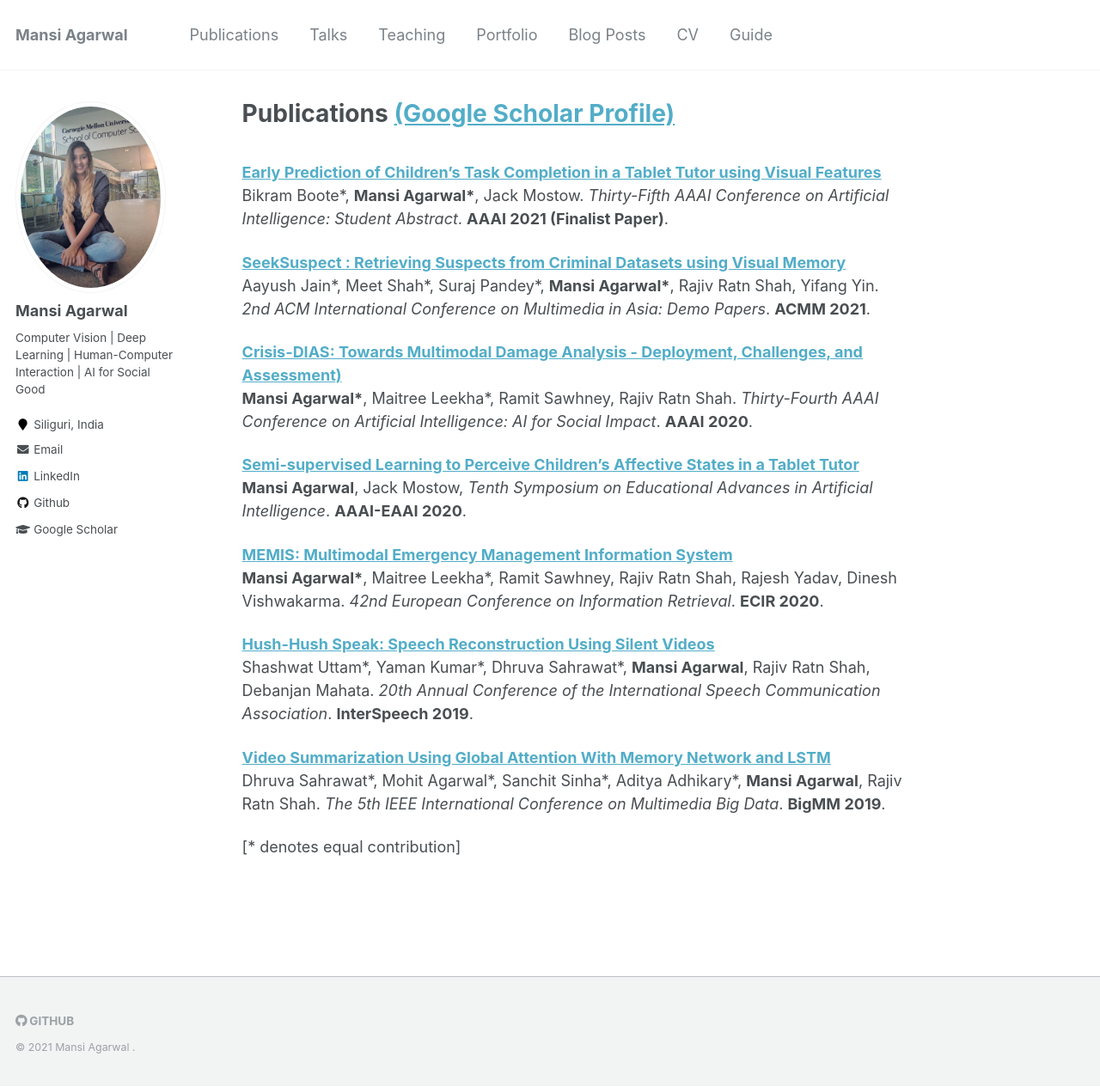
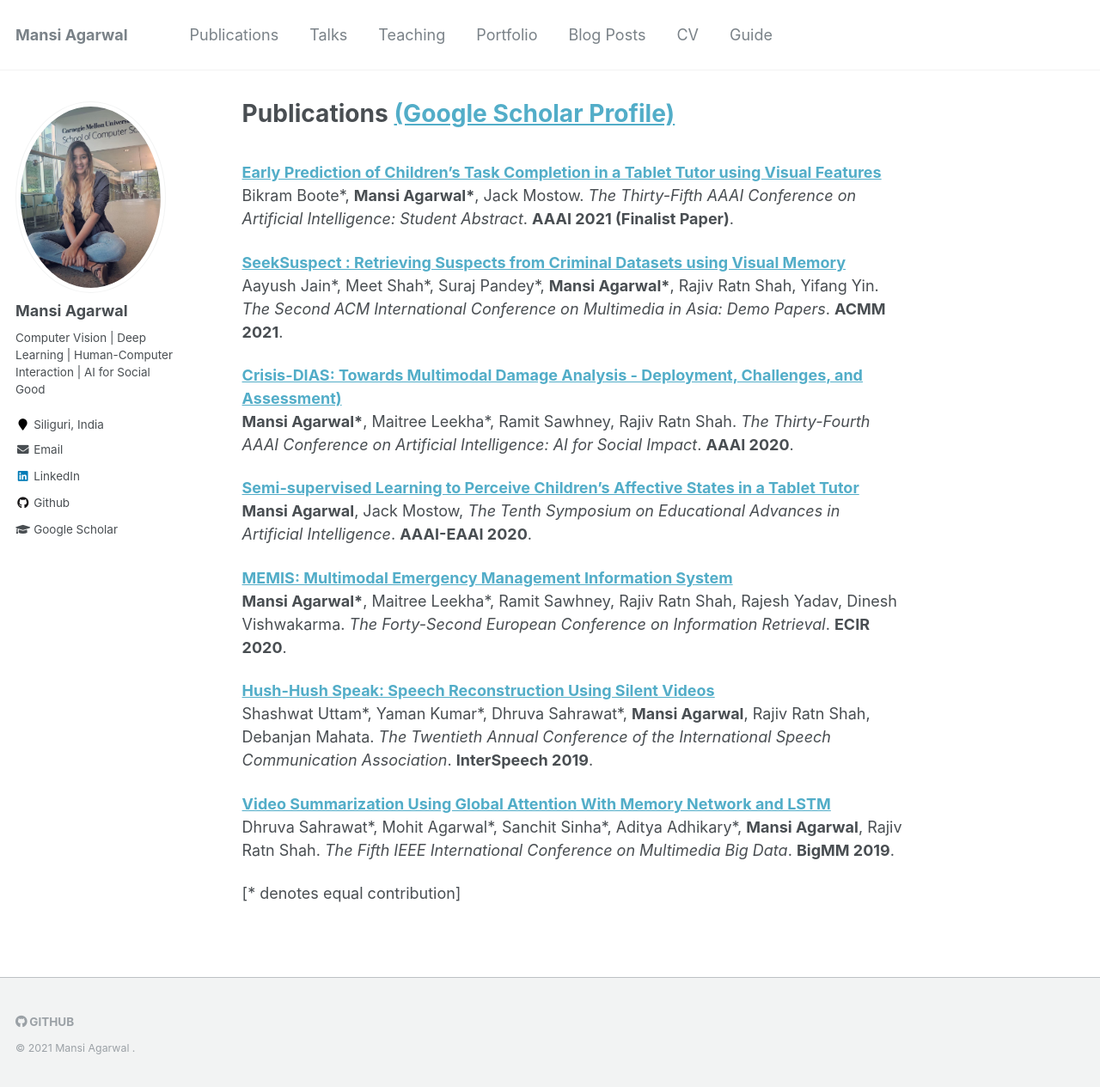
Before and after one commit to MansiAgarwal11/MansiAgarwal11.github.io, a Jekyll site: the page built from _pages/publications.md, in a window 1280 px wide and 1265 px high. Shown: the whole window at 86% size. Built offline with Jekyll 4.4.1, drawn with Linux system fonts in a browser that asks for light colours.

Commit message:
Update publications.md

```diff
--- a/_pages/publications.md
+++ b/_pages/publications.md
@@ -6,30 +6,30 @@ author_profile: true
 <br>
 <b>[Early Prediction of Children’s Task Completion in a Tablet Tutor using Visual Features](http://lantaoyu.com/publications/RAL21)</b> <br>
 Bikram Boote\*, <b>Mansi Agarwal\*</b>, Jack Mostow.
-<i>Thirty-Fifth AAAI Conference on Artificial Intelligence: Student Abstract</i>. <b>AAAI 2021 (Finalist Paper)</b>.
+<i>The Thirty-Fifth AAAI Conference on Artificial Intelligence: Student Abstract</i>. <b>AAAI 2021 (Finalist Paper)</b>.
 
 <b>[SeekSuspect : Retrieving Suspects from Criminal Datasets using Visual Memory](http://lantaoyu.com/publications/SSLTheory)</b> <br>
 Aayush Jain\*, Meet Shah\*, Suraj Pandey\*, <b>Mansi Agarwal\*</b>, Rajiv Ratn Shah, Yifang Yin.
-<i>2nd ACM International Conference on Multimedia in Asia: Demo Papers</i>. <b>ACMM 2021</b>.
+<i>The Second ACM International Conference on Multimedia in Asia: Demo Papers</i>. <b>ACMM 2021</b>.
 
 <b>[Crisis-DIAS: Towards Multimodal Damage Analysis - Deployment, Challenges, and Assessment)](http://lantaoyu.com/publications/MOPO)</b> <br>
 <b>Mansi Agarwal\*</b>, Maitree Leekha\*, Ramit Sawhney, Rajiv Ratn Shah.
-<i>Thirty-Fourth AAAI Conference on Artificial Intelligence: AI for Social Impact</i>. <b>AAAI 2020</b>.
+<i>The Thirty-Fourth AAAI Conference on Artificial Intelligence: AI for Social Impact</i>. <b>AAAI 2020</b>.
 
 <b>[Semi-supervised Learning to Perceive Children’s Affective States in a Tablet Tutor](http://lantaoyu.com/publications/MOPO)</b> <br>
 <b>Mansi Agarwal</b>, Jack Mostow,
-<i>Tenth Symposium on Educational Advances in Artificial Intelligence</i>. <b>AAAI-EAAI 2020</b>.
+<i>The Tenth Symposium on Educational Advances in Artificial Intelligence</i>. <b>AAAI-EAAI 2020</b>.
 
 <b>[MEMIS: Multimodal Emergency Management Information System](http://lantaoyu.com/publications/fEBM)</b> <br>
 <b>Mansi Agarwal\*</b>, Maitree Leekha\*, Ramit Sawhney, Rajiv Ratn Shah, Rajesh Yadav, Dinesh Vishwakarma.
-<i>42nd European Conference on Information Retrieval</i>. <b>ECIR 2020</b>.
+<i>The Forty-Second European Conference on Information Retrieval</i>. <b>ECIR 2020</b>.
 
 <b>[Hush-Hush Speak: Speech Reconstruction Using Silent Videos](http://lantaoyu.com/publications/VBDA)</b> <br>
 Shashwat Uttam\*, Yaman Kumar\*, Dhruva Sahrawat\*, <b>Mansi Agarwal</b>, Rajiv Ratn Shah, Debanjan Mahata.
-<i>20th Annual Conference of the International Speech Communication Association</i>. <b>InterSpeech 2019</b>.
+<i>The Twentieth Annual Conference of the International Speech Communication Association</i>. <b>InterSpeech 2019</b>.
 
 <b>[Video Summarization Using Global Attention With Memory Network and LSTM](http://lantaoyu.com/publications/TextDR)</b> <br>
 Dhruva Sahrawat\*, Mohit Agarwal\*, Sanchit Sinha\*, Aditya Adhikary\*, <b>Mansi Agarwal</b>, Rajiv Ratn Shah.
-<i>The 5th IEEE International Conference on Multimedia Big Data</i>. <b>BigMM 2019</b>.
+<i>The Fifth IEEE International Conference on Multimedia Big Data</i>. <b>BigMM 2019</b>.
 
 [\* denotes equal contribution]
```
